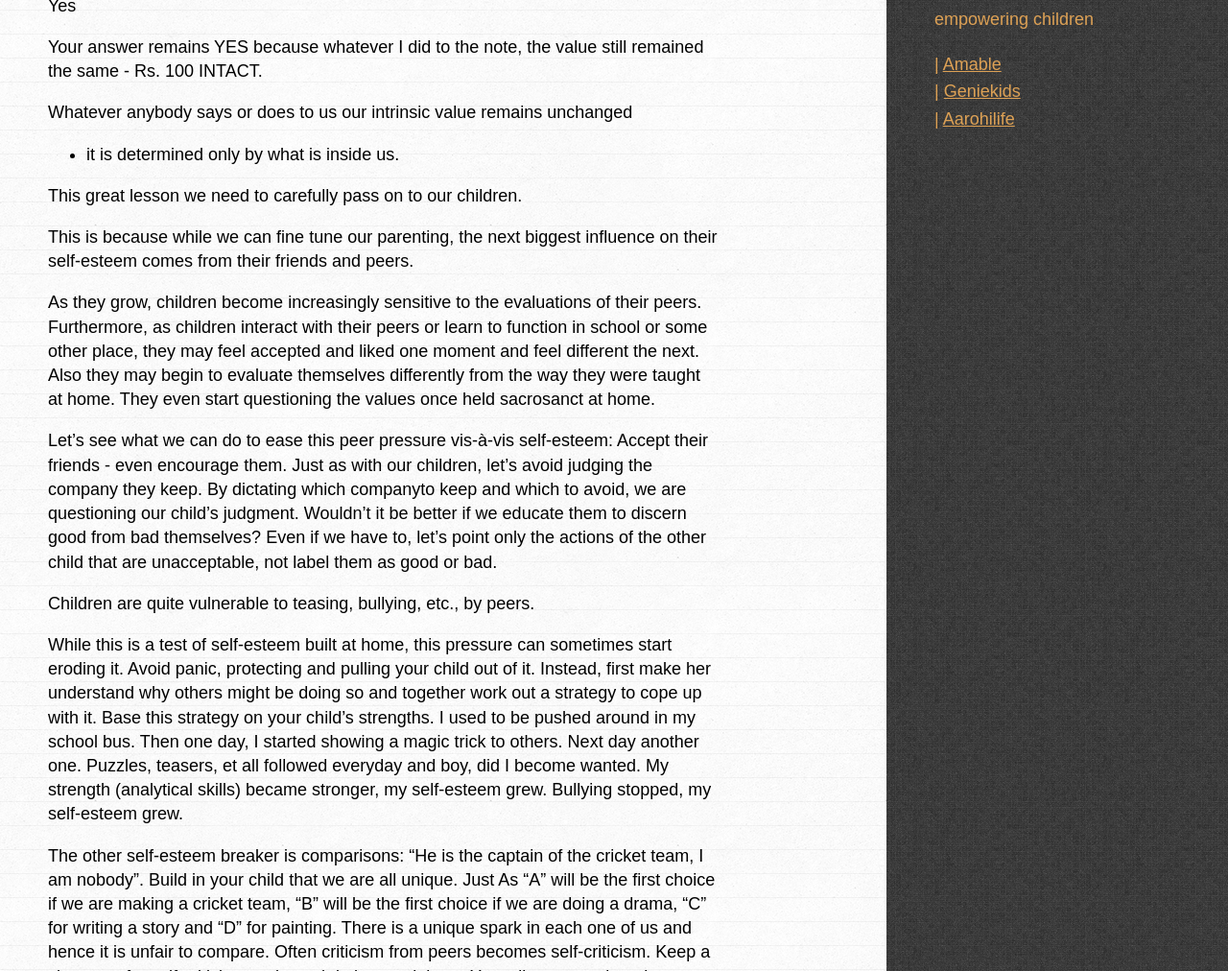
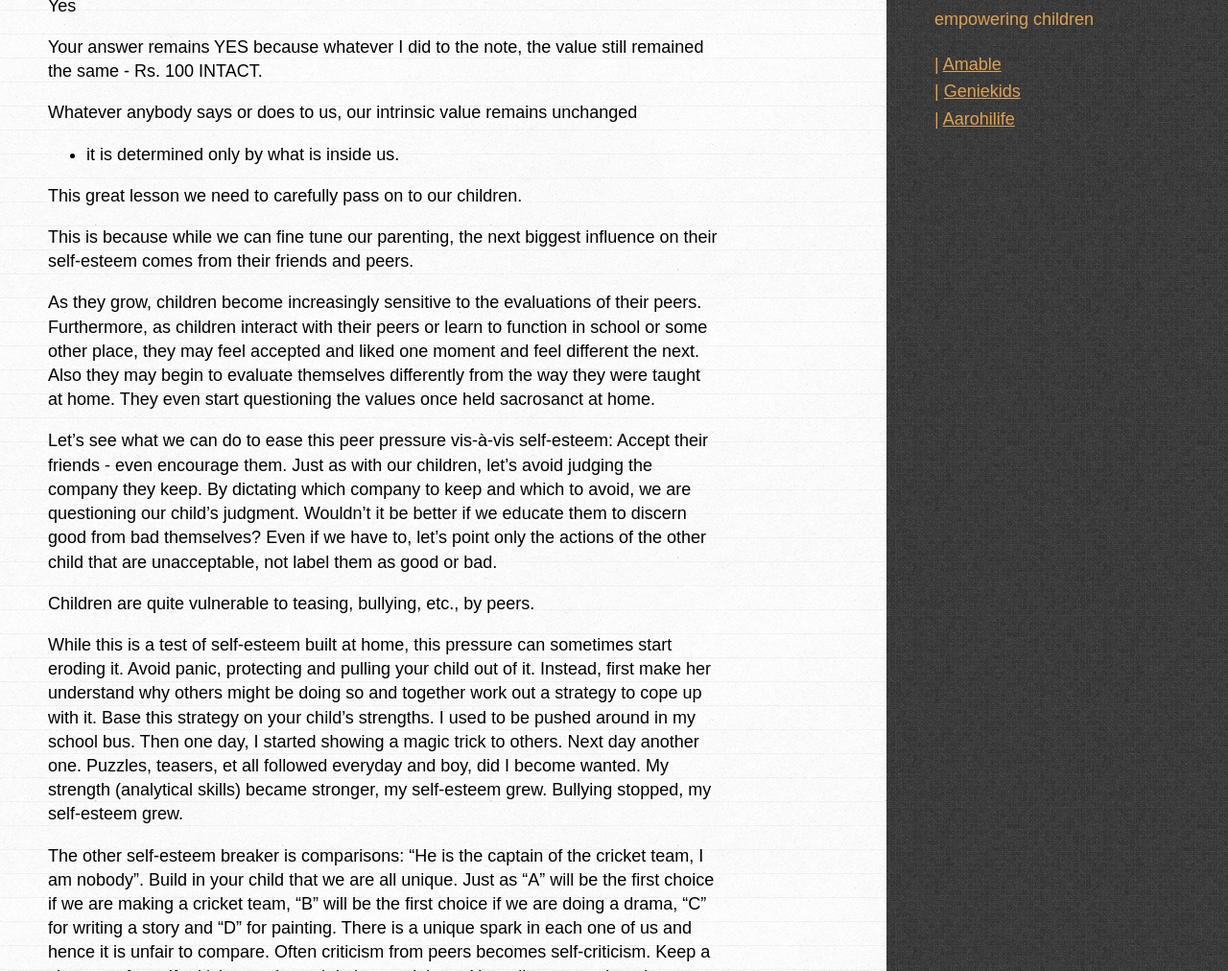
Before and after one commit to amitkaps/empower, a Jekyll site: the page built from _posts/2013-08-01-peers.md, in a window 1280 px wide and 1400 px high, scrolled down 300 px. Shown: the part 200-1212 px from the top of the window at 96% size. Built offline with Jekyll 4.4.1, drawn with Linux system fonts in a browser that asks for light colours; some web fonts are replaced; some of the changed text lies outside the part shown.

Commit message:
Update 2013-08-01-peers.md
Very true....
I understand A B C D in the 45th segment as different children... am I thinking correct? If not little clarity is needed here...

```diff
--- a/_posts/2013-08-01-peers.md
+++ b/_posts/2013-08-01-peers.md
@@ -24,7 +24,7 @@ Yes
 Your answer remains YES because whatever I did to the note,
 the value still remained the same - Rs. 100 INTACT.
 
-Whatever anybody says or does to us our intrinsic value remains unchanged
+Whatever anybody says or does to us, our intrinsic value remains unchanged
 - it is determined only by what is inside us.
 
 This great lesson we need to carefully pass on to our children.
@@ -35,11 +35,11 @@ influence on their self-esteem comes from their friends and peers.
 As they grow, children become increasingly sensitive to the evaluations of their peers. Furthermore, as children interact with their peers or learn to function in school or some other place, they may feel accepted and liked one moment and feel different the next. Also they may begin to evaluate themselves differently from the way they were taught at home. They even start questioning the values once held sacrosanct at home.
 
 Let’s see what we can do to ease this peer pressure vis-à-vis self-esteem:
-Accept their friends - even encourage them. Just as with our children, let’s avoid judging the company they keep. By dictating which companyto keep and which to avoid, we are questioning our child's judgment. Wouldn't it be better if we educate them to discern good from bad themselves? Even if we have to, let’s point only the actions of the other child
+Accept their friends - even encourage them. Just as with our children, let’s avoid judging the company they keep. By dictating which company to keep and which to avoid, we are questioning our child's judgment. Wouldn't it be better if we educate them to discern good from bad themselves? Even if we have to, let’s point only the actions of the other child
 that are unacceptable, not label them as good or bad.
 
 Children are quite vulnerable to teasing, bullying, etc., by peers.
 
 While this is a test of self-esteem built at home, this pressure can sometimes start eroding it. Avoid panic, protecting and pulling your child out of it. Instead, first make her understand why others might be doing so and together work out a strategy to cope up with it. Base this strategy on your child's strengths. I used to be pushed around in my school bus. Then one day, I started showing a magic trick to others. Next day another one. Puzzles, teasers, et all followed everyday and boy, did I become wanted. My strength (analytical skills) became stronger, my self-esteem grew. Bullying stopped, my self-esteem grew.
 
-The other self-esteem breaker is comparisons: "He is the captain of the cricket team, I am nobody". Build in your child that we are all unique. Just As "A" will be the first choice if we are making a cricket team, "B" will be the first choice if we are doing a drama, "C" for writing a story and "D" for painting. There is a unique spark in each one of us and hence it is unfair to compare. Often criticism from peers becomes self-criticism. Keep a sharp ear for self-criticism and quash it then and there. Your silence may be taken as acceptance. Also, let them accept criticism of actions, but not of their capability. Obviously, keep communicating, listening and supporting. And tell them that each one of us is like a hot air balloon: we may be of different shape, size, color etc.,but it is WHAT IS INSIDE US that takes us UP IN LIFE!
+The other self-esteem breaker is comparisons: "He is the captain of the cricket team, I am nobody". Build in your child that we are all unique. Just as "A" will be the first choice if we are making a cricket team, "B" will be the first choice if we are doing a drama, "C" for writing a story and "D" for painting. There is a unique spark in each one of us and hence it is unfair to compare. Often criticism from peers becomes self-criticism. Keep a sharp ear for self-criticism and quash it then and there. Your silence may be taken as acceptance. Also, let them accept criticism of actions, but not of their capability. Obviously, keep communicating, listening and supporting. And tell them that each one of us is like a hot air balloon: we may be of different shape, size, color etc.,but it is WHAT IS INSIDE US that takes us UP IN LIFE!
```
